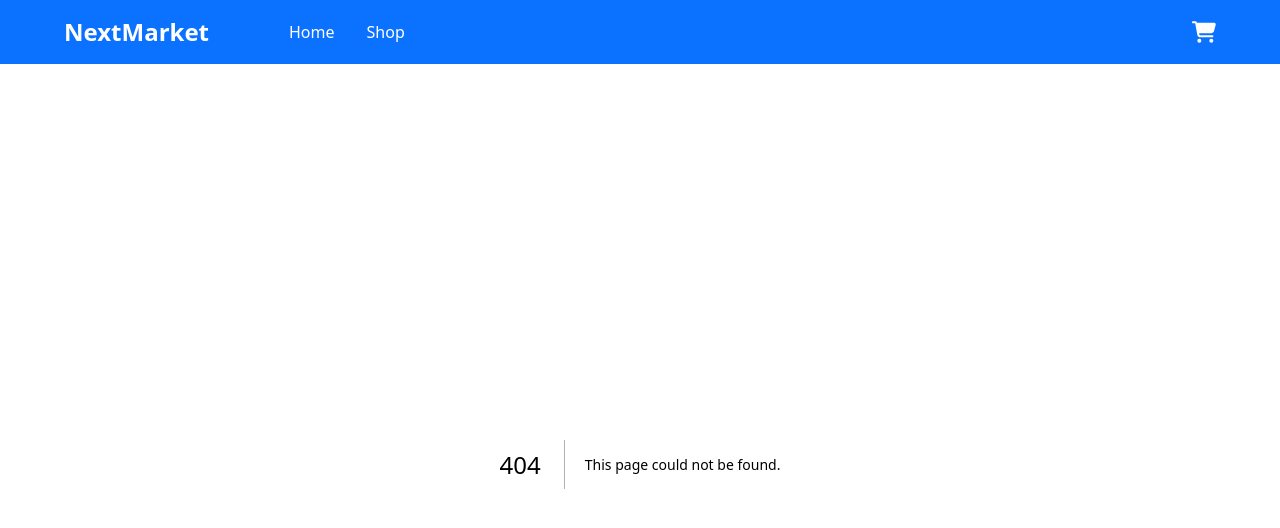
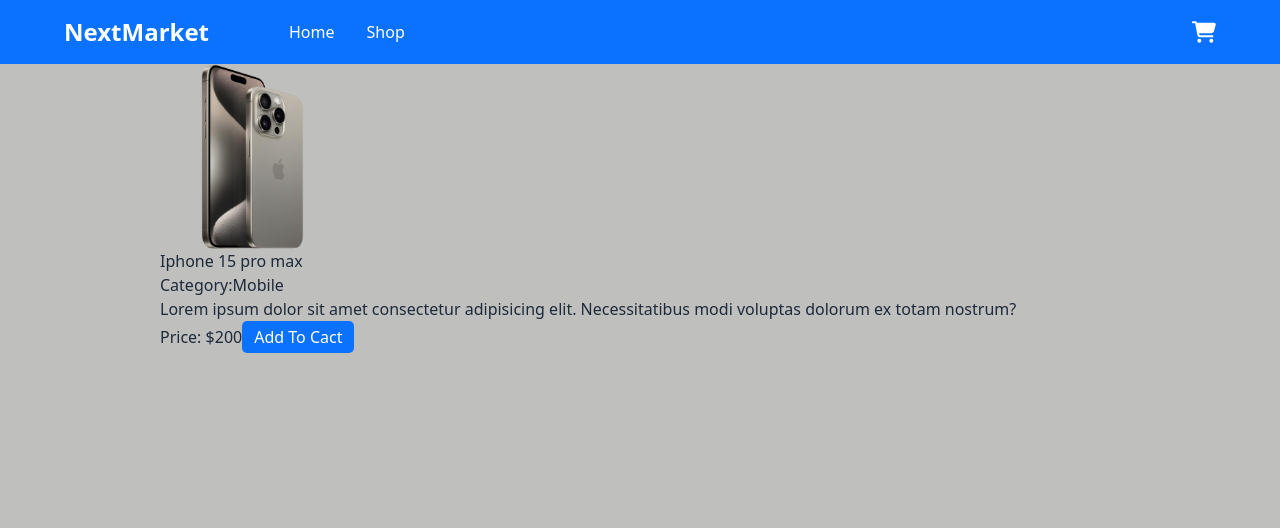
Before and after one commit to iXZed026/nextMart, a Next.js app: page /products/1 in a window 1280 px wide. Before the commit this address had no page. Shown: the top 528 px of the page. Built offline with nearby package versions, Linux system fonts and the light colour scheme.

Commit message:
feat:create Product page structure for product detail

```diff
--- /dev/null
+++ b/src/app/products/[id]/page.tsx
@@ -0,0 +1,34 @@
+import Container from '@/components/container/Container'
+import Image from 'next/image'
+import React from 'react'
+
+function Product() {
+    return (
+        <Container>
+            <div className=''>
+                <div className="">
+                    <Image
+                        className='image'
+                        src="/images/1.png"
+                        width={0}
+                        height={0}
+                        sizes='100vw'
+                        quality={65}
+                        alt='product iamge'
+                    />
+                </div>
+                <div className="">
+                    <h2>Iphone 15 pro max</h2>
+                    <h4>Category:<span>Mobile</span></h4>
+                    <p>Lorem ipsum dolor sit amet consectetur adipisicing elit. Necessitatibus modi voluptas dolorum ex totam nostrum?</p>
+                    <div>
+                        <span>Price: ${200}</span>
+                        <button className='button'>Add To Cact</button>
+                    </div>
+                </div>
+            </div>
+        </Container>
+    )
+}
+
+export default Product
```
